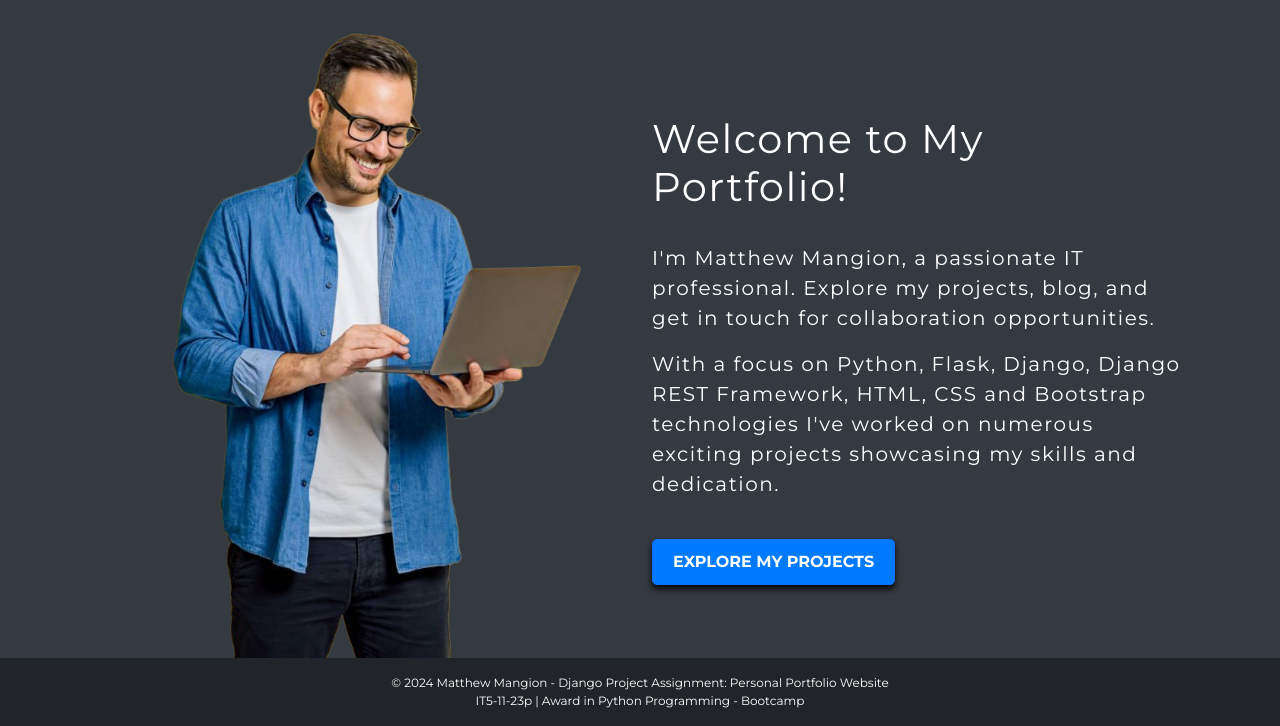
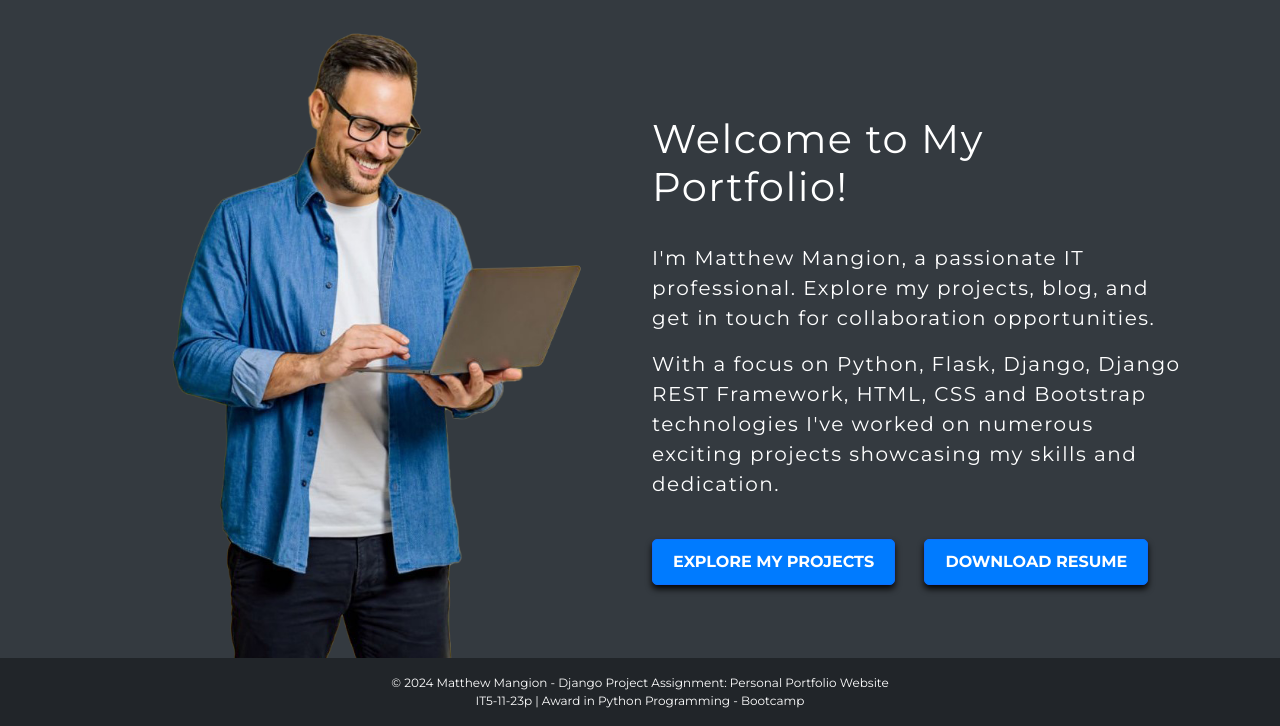
Before and after one commit to mattmang/personal_portfolio_website, a Django app: page / in a window 1280 px wide. Shown: the part 92-818 px from the top of the page. Run offline with Django 5.2, Linux system fonts and the light colour scheme.

Commit message:
Download Resume button & resume.pdf

```diff
--- a/portfolio_project/portfolio/templates/portfolio/home.html
+++ b/portfolio_project/portfolio/templates/portfolio/home.html
@@ -23,7 +23,8 @@
                     I've worked on numerous exciting projects showcasing my skills and dedication.
                 </p>
                 <br>
-                <a href="{% url 'project_gallery' %}" class="btn btn-primary">Explore My Projects</a>
+                <a href="{% url 'project_gallery' %}" class="btn btn-primary">Explore My Projects</a>&nbsp&nbsp&nbsp&nbsp&nbsp&nbsp
+                <a href="{% static 'resume.pdf' %}" target="_blank" class="btn btn-primary">Download Resume</a>
             </div>
         </div>
     </div>
```
Also changed, not shown: 1 other file.
